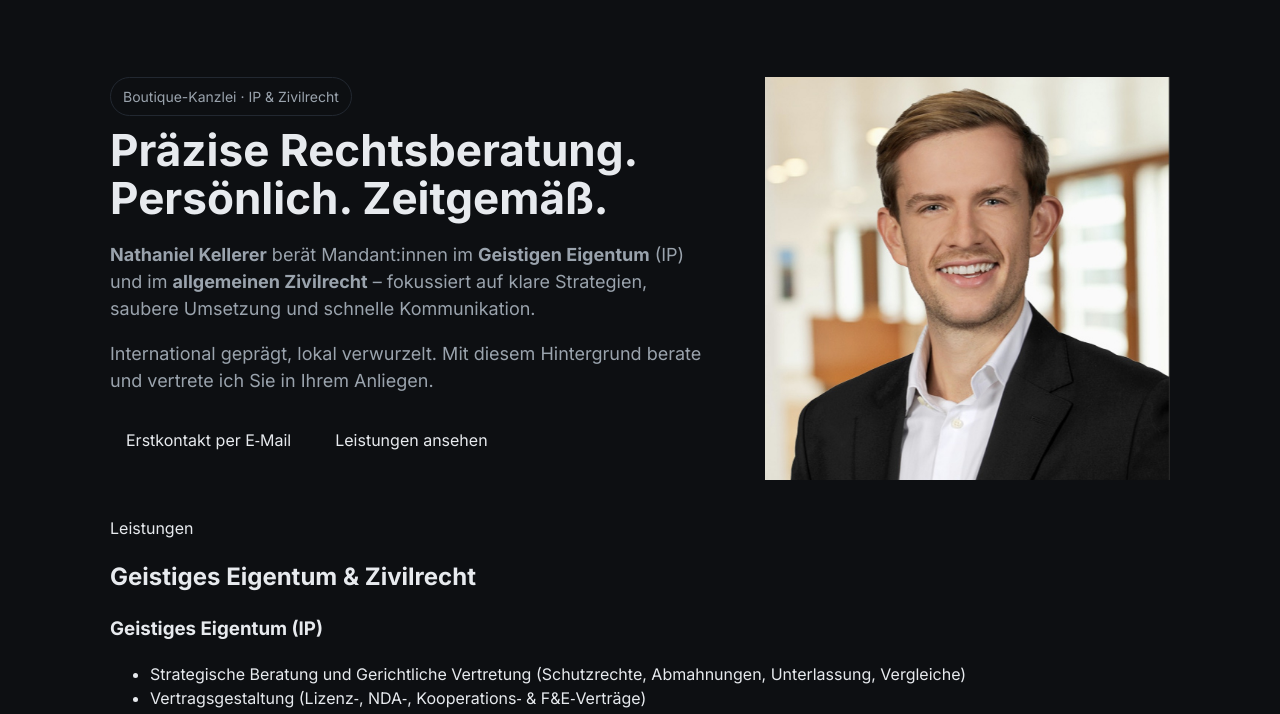
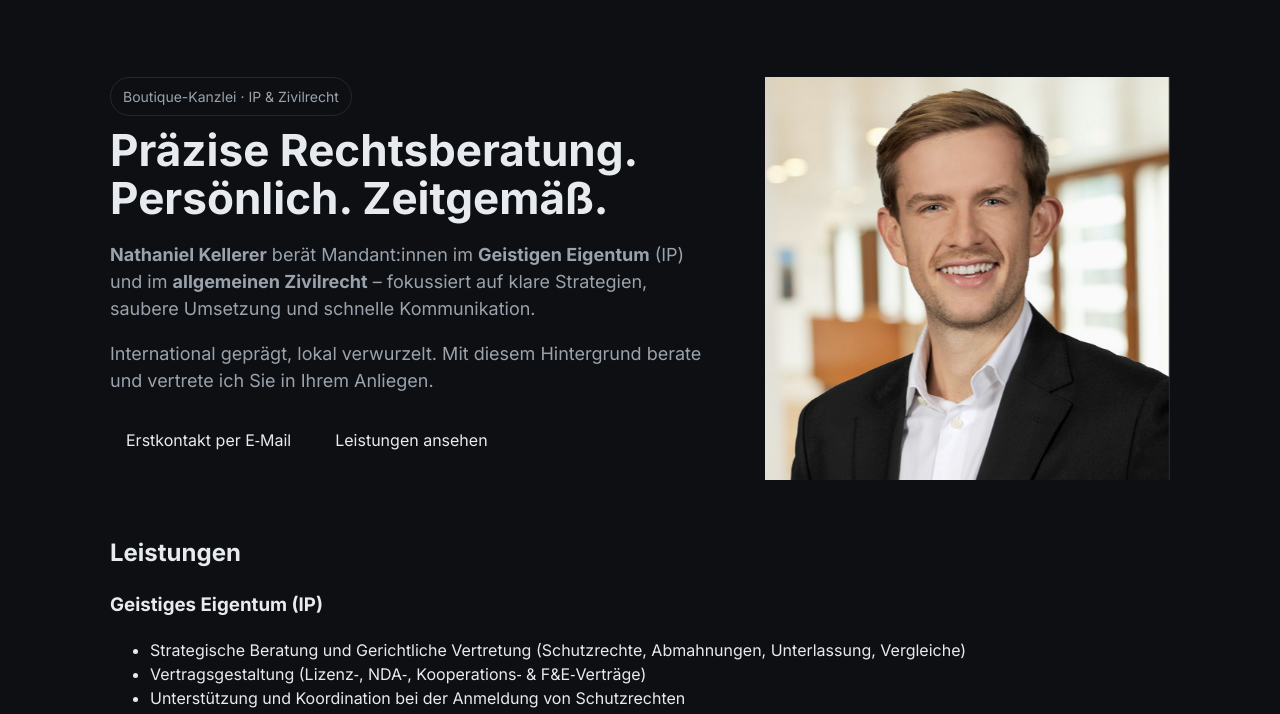
Before and after one commit to KellererLegal/kellerer-legal, a plain HTML site: page index.html in a window 1280 px wide. Shown: the part 68-782 px from the top of the page. Drawn offline with Linux system fonts and the light colour scheme.

Commit message:
Update index.html

```diff
--- a/index.html
+++ b/index.html
@@ -125,8 +125,7 @@
 
     <!-- Leistungen -->
     <section id="leistungen" aria-labelledby="leistungen-title">
-      <div class="section-title">Leistungen</div>
-      <h2 id="leistungen-title" class="h2">Geistiges Eigentum & Zivilrecht</h2>
+      <h2 id="leistungen-title" class="h2">Leistungen</h2>
       <div class="cards">
         <article class="card">
           <h3>Geistiges Eigentum (IP)</h3>
@@ -203,7 +202,7 @@
           <p><a href="mailto:nathaniel@kellerer-legal.com">nathaniel@kellerer-legal.com</a></p>
           <div class="kicker" style="margin-top:14px">Telefon</div>
           <p><a href="tel:+491638729780">+49 163 8729780</a></p>
-          <p><a href="https://www.linkedin.com/in/nathaniel-kellerer-150797113/" target="_blank" rel="noopener">LinkedIN</a></p>
+          <p><a href="https://www.linkedin.com/in/nathaniel-kellerer-150797113/" target="_blank" rel="noopener">LinkedIn</a></p>
         </div>
         <div class="box">
           <div class="kicker">Kanzleiadresse</div>
```
